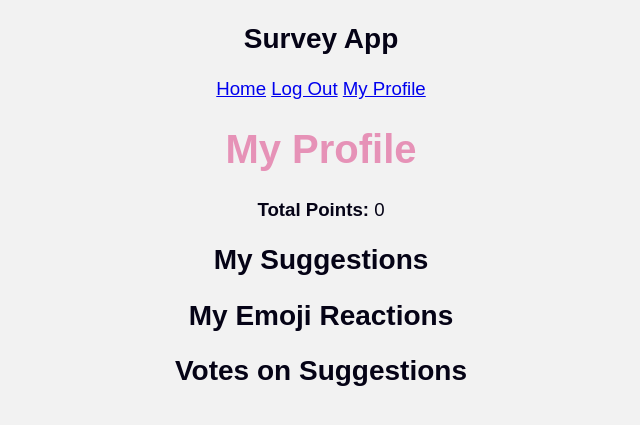
After one commit to rbarans/CAPSTON3RS, a Flask app: page /profile in a window 1280 px wide. The commit adds this page. Shown: the top 425 px of the page, without its empty margins (319-959 px from the left). Run offline with Flask 3, Linux system fonts and the light colour scheme; the visitor is signed in with stand-in values (Sample User, id 1); data that the repository does not hold is empty.

Commit message:
added comments w/my name to pages/parts I did and created the initial route and html for the profile functionality

```diff
--- a/system/app.py
+++ b/system/app.py
@@ -1,9 +1,13 @@
+# started by Rana
+
 import mysql.connector, os
-from flask import Flask, render_template, request, redirect, url_for, flash, jsonify
-from flask_login import LoginManager, login_user, logout_user, current_user, UserMixin
+from flask import Flask, render_template, request, redirect, url_for, flash, jsonify , Blueprint, session
+from flask_login import LoginManager, login_user, logout_user, current_user, UserMixin, login_required
 from datetime import datetime
 
 app = Flask(__name__)
+profile_bp = Blueprint('profile', __name__)
+
 
 app.config['SESSION_TYPE'] = 'filesystem'  # Use filesystem to persist session data
 app.config['SESSION_PERMANENT'] = True
@@ -101,6 +105,7 @@ def logout():
             return render_template('logout.html') #no existing feedback then fill out for the first time
     return redirect(url_for('login'))
 
+
 @app.route('/rate_day', methods=['POST'])
 def rate_day():
     if current_user.is_authenticated:
@@ -137,6 +142,59 @@ def rate_day():
 
     return redirect(url_for('login'))
 
+
+
+@app.route('/profile')
+@login_required
+def profile():
+    user_id = current_user.id  # Use Flask-Login's current_user
+
+
+    conn = get_db_connection()
+    cursor = conn.cursor(dictionary=True)  # Use dictionary=True to get column names
+
+
+    # Fetch total points
+    cursor.execute("SELECT points FROM User WHERE userID = %s", (user_id,))  # Use %s for MySQL
+    user = cursor.fetchone()
+    total_points = user['points'] if user else 0
+
+
+    # Fetch user suggestions
+    cursor.execute(
+        "SELECT description, createdDate, netVotes FROM Suggestion WHERE userID = %s",
+        (user_id,)
+    )
+    suggestions = cursor.fetchall()
+
+    # Fetch emoji reactions
+    cursor.execute(
+        "SELECT emojirating, submissiondate FROM EmojiFeedback WHERE userID = %s",
+        (user_id,)
+    )
+    emoji_reactions = cursor.fetchall()
+
+    # Fetch votes made by user
+    cursor.execute(
+        "SELECT voteType, suggestionID, VotedDate FROM Vote WHERE userID = %s",
+        (user_id,)
+    )
+    votes_given = cursor.fetchall()
+
+
+    cursor.close()  # Close the cursor after use
+    conn.close()
+
+    return render_template(
+        'profile.html',
+        total_points=total_points,
+        suggestions=suggestions,
+        emoji_reactions=emoji_reactions,
+        votes_given=votes_given
+    )
+
+
+# Zar:
 # Route to render the create account form
 @app.route('/createaccount', methods=['GET'])
 def createaccount_form():
--- a/system/templates/base.html
+++ b/system/templates/base.html
@@ -1,3 +1,5 @@
+<!-- started by Rana -->
+
 <!DOCTYPE html>
 <html lang="en">
 <head>
@@ -14,6 +16,7 @@
   <a href="/" class="nav-link">Home</a>
         {% if current_user.is_authenticated %}
             <a href="{{ url_for('logout') }}">Log Out</a>
+            <a href="{{ url_for('profile') }}">My Profile</a>
         {% else %}
             <a href="{{ url_for('login') }}">Log In</a>
         {% endif %}
--- a/system/templates/index.html
+++ b/system/templates/index.html
@@ -1,3 +1,5 @@
+<!-- started by Rana -->
+
 {% extends "base.html" %}
 
 {% block content %}
--- a/system/templates/login.html
+++ b/system/templates/login.html
@@ -1,3 +1,5 @@
+<!-- started by Rana -->
+
 {% extends "base.html" %}
 
 {% block content %}
--- a/system/templates/logout.html
+++ b/system/templates/logout.html
@@ -1,3 +1,5 @@
+<!-- started by Rana -->
+
 {% extends 'base.html' %}
 
 {% block content %}
--- a/system/templates/message.html
+++ b/system/templates/message.html
@@ -1,3 +1,6 @@
+<!-- started by Rana -->
+
+
 {% extends 'base.html' %}
 
 {% block content %}
--- /dev/null
+++ b/system/templates/profile.html
@@ -0,0 +1,29 @@
+<!-- started by Rana -->
+
+{% extends 'base.html' %}
+
+{% block content %}
+<h1>My Profile</h1>
+<p><strong>Total Points:</strong> {{ total_points }}</p>
+
+<h2>My Suggestions</h2>
+<ul>
+    {% for suggestion in suggestions %}
+    <li>{{ suggestion.description }} - {{ suggestion.createdDate }} (Votes: {{ suggestion.netVotes }})</li>
+    {% endfor %}
+</ul>
+
+<h2>My Emoji Reactions</h2>
+<ul>
+    {% for reaction in emoji_reactions %}
+    <li>{{ reaction.emojirating }} - {{ reaction.submissiondate }}</li>
+    {% endfor %}
+</ul>
+
+<h2>Votes on Suggestions</h2>
+<ul>
+    {% for vote in votes_given %}
+    <li>{{ vote.voteType }} on Suggestion ID: {{ vote.suggestionID }} - {{ vote.VotedDate }}</li>
+    {% endfor %}
+</ul>
+{% endblock %}
```
